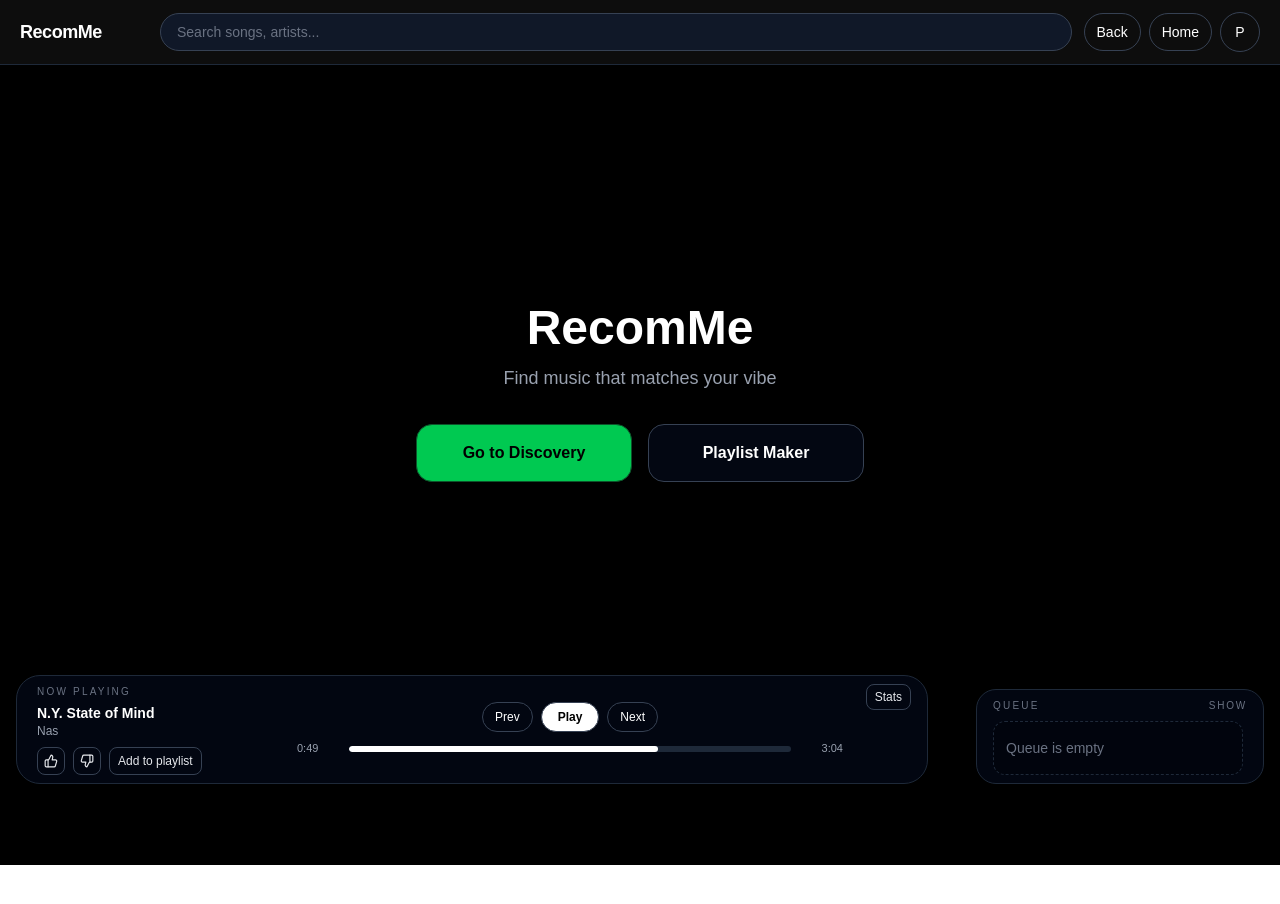
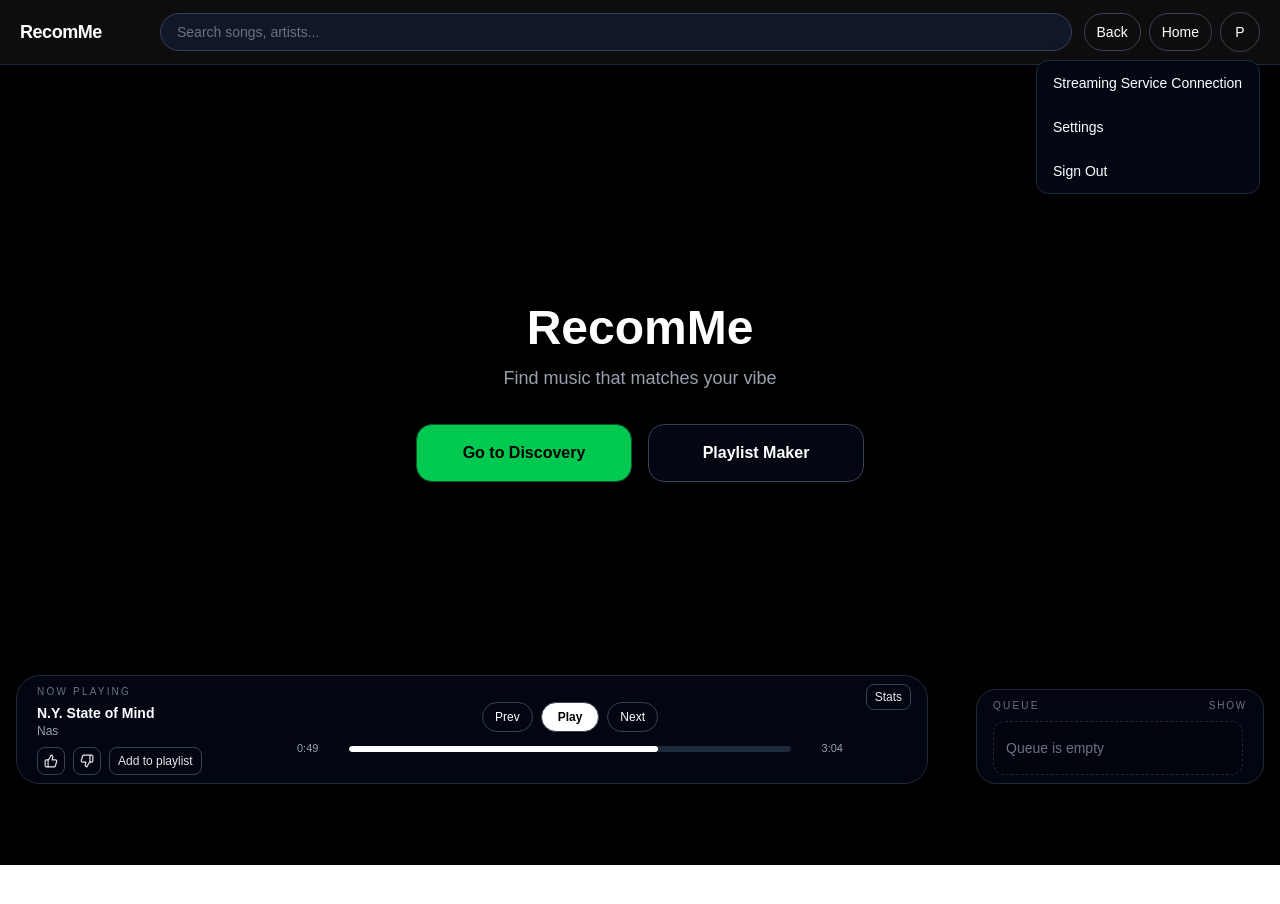
Before and after one commit to jimMC06/recomme, a Next.js app: page / in a window 1280 px wide. Both pictures are taken after a click on the button "Profile and settings". Shown: the top 904 px of the page. Built offline with nearby package versions, Linux system fonts and the light colour scheme.

Commit message:
HCI Hi-Fi Prototype

```diff
--- a/components/Navbar.tsx
+++ b/components/Navbar.tsx
@@ -13,6 +13,7 @@ export function Navbar() {
   const [searchValue, setSearchValue] = useState("");
   const [hasSearchError, setHasSearchError] = useState(false);
   const [showNotFoundToast, setShowNotFoundToast] = useState(false);
+  const [isProfileMenuOpen, setIsProfileMenuOpen] = useState(false);
 
   const normalizedSearchValue = searchValue.trim().toLowerCase();
 
@@ -158,13 +159,35 @@ export function Navbar() {
           >
             Home
           </Link>
+          <div className="relative">
             <button
               type="button"
+              onClick={() =>
+                setIsProfileMenuOpen((currentValue) => !currentValue)
+              }
               className="flex h-10 w-10 items-center justify-center rounded-full border border-gray-700 text-sm text-white transition hover:border-gray-500"
               aria-label="Profile and settings"
+              aria-expanded={isProfileMenuOpen}
             >
               P
             </button>
+
+            {isProfileMenuOpen ? (
+              <div className="absolute right-0 top-full z-50 mt-2 w-56 overflow-hidden rounded-xl border border-gray-800 bg-gray-950 shadow-2xl shadow-black/40">
+                {["Streaming Service Connection", "Settings", "Sign Out"].map(
+                  (option) => (
+                    <button
+                      key={option}
+                      type="button"
+                      className="block w-full px-4 py-3 text-left text-sm text-white transition hover:bg-gray-900"
+                    >
+                      {option}
+                    </button>
+                  )
+                )}
+              </div>
+            ) : null}
+          </div>
         </div>
       </div>
 
```
Lines whose indentation alone changed are shown as unchanged.
